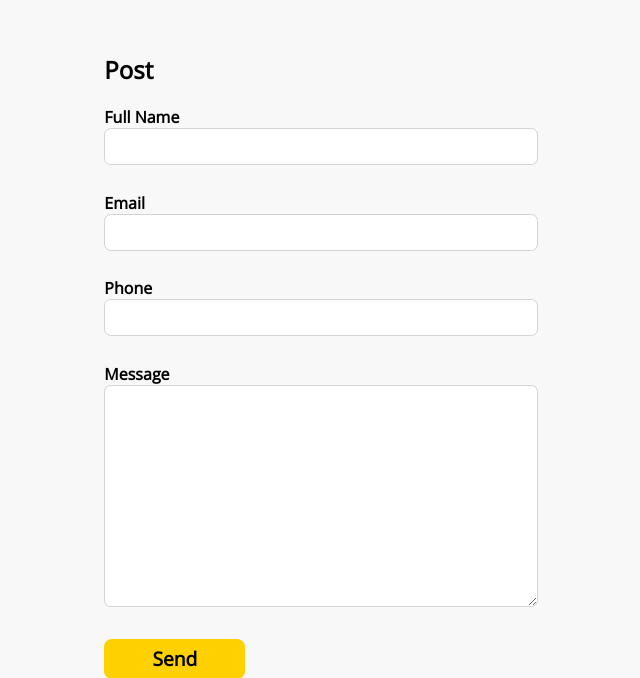
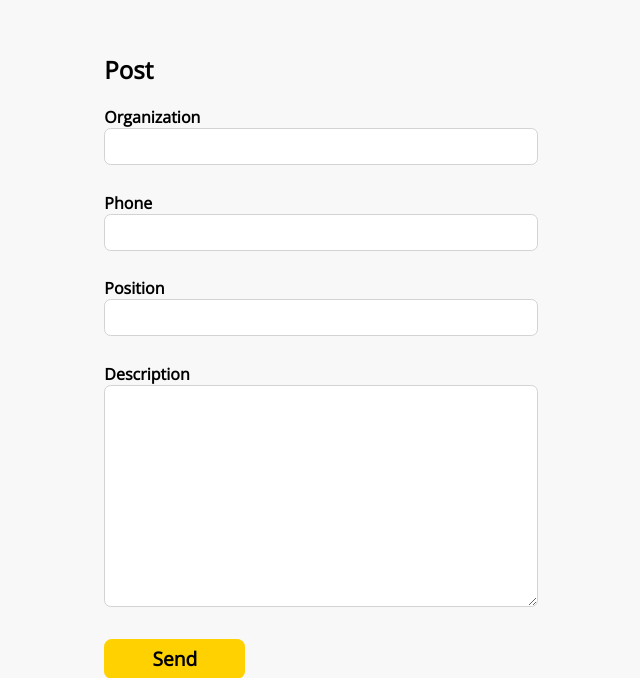
Before and after one commit to hackforla/jobs-for-hope, a Flask app: template templates/post.html in a window 1280 px wide. Shown: the part 216-894 px from the top of the page, without its empty margins (322-962 px from the left). Run offline with Flask 2, Linux system fonts and the light colour scheme; the template is opened without the code that fills it, so the values that code supplies are empty.

Commit message:
post form

```diff
--- a/templates/post.html
+++ b/templates/post.html
@@ -148,7 +148,7 @@
 
         }
 
-        #message{
+        #description{
 
             height:15em;
         }
@@ -347,17 +347,17 @@
             <!-- Put form action later-->
             <form method="POST" name="post-form">
 
-                <label>Full Name</label><br>
-                <input id="name" name="name" class="post-input" /> <br>
-
-                <label>Email</label><br>
-                <input id="email" name="email" class="post-input" /> <br>
+                <label>Organization</label><br>
+                <input id="organization" name="organization" class="post-input" /> <br>
 
                 <label>Phone</label><br>
                 <input id="phone" name="phone" class="post-input" /> <br>
 
-                <label>Message</label><br>
-                <textarea id="message" name="message" class="post-input" form="contact-form"></textarea>
+                <label>Position</label><br>
+                <input id="position" name="position" class="post-input" /> <br>
+
+                <label>Description</label><br>
+                <textarea id="description" name="description" class="post-input" form="contact-form"></textarea>
 
                 <button id="send-btn" type="submit">Send</button>
 
```
